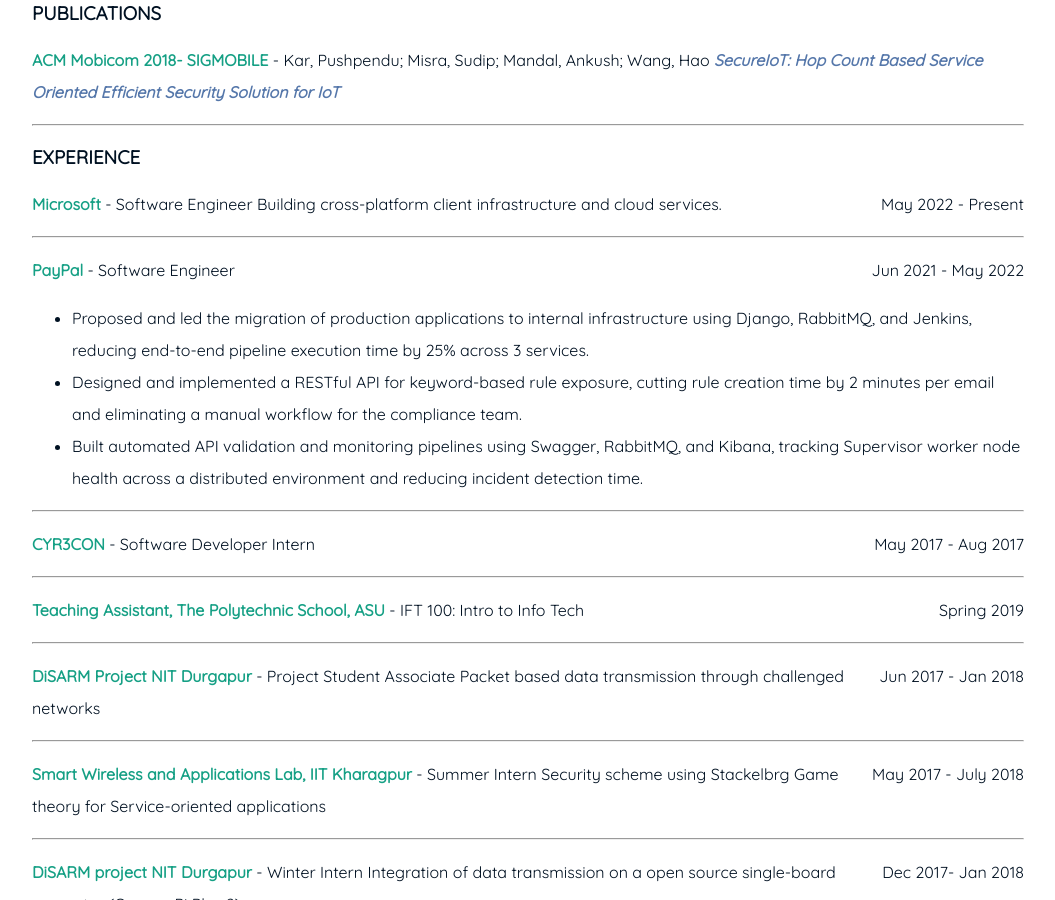
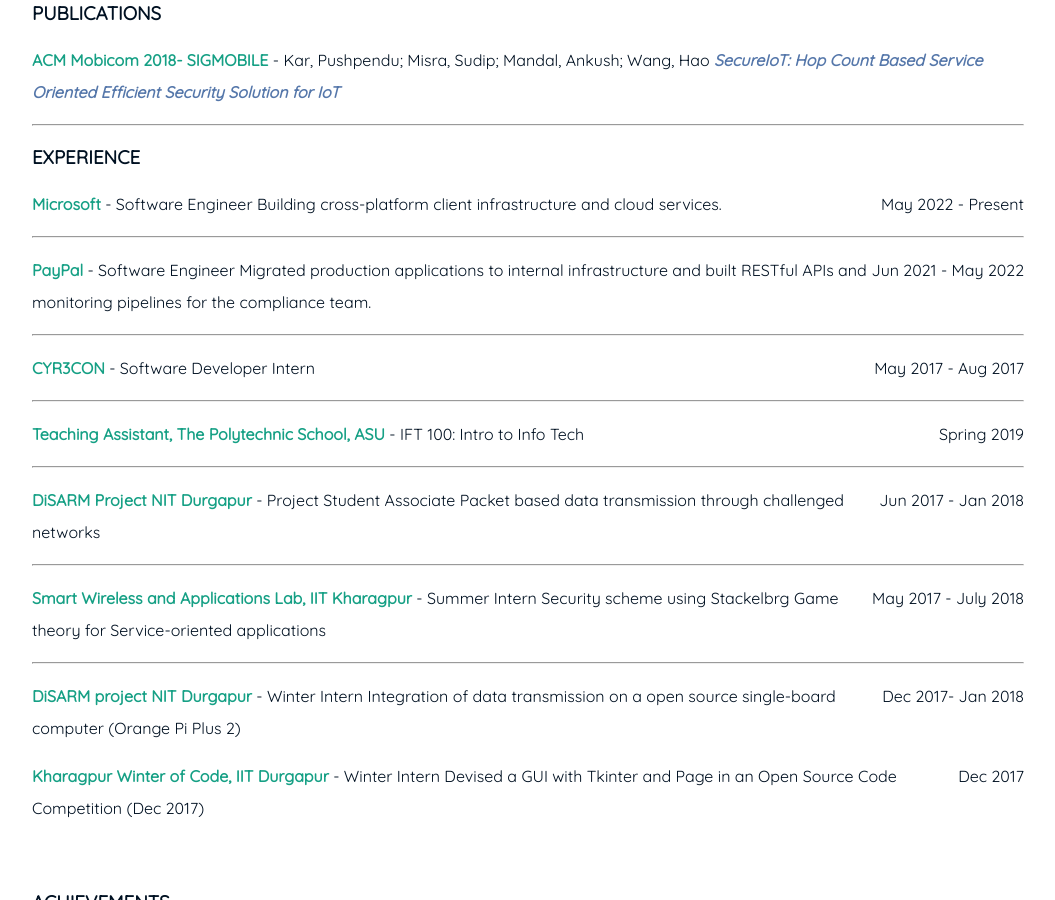
Before and after one commit to Ankush1529/Ankush1529.github.io, a Jekyll site: the page built from index.md, in a window 1280 px wide and 900 px high, scrolled down 1291 px. Shown: the whole window, without its empty margins (112-1167 px from the left). Built offline with Jekyll 4.4.1, drawn with Linux system fonts in a browser that asks for light colours.

Commit message:
Condense PayPal experience to a single line
Match the one-line style of the other experience entries.

Co-Authored-By: Claude Opus 4.8 (1M context) <noreply@anthropic.com>

```diff
--- a/index.md
+++ b/index.md
@@ -60,9 +60,7 @@ Building cross-platform client infrastructure and cloud services.
 <hr>
 
 **PayPal** - Software Engineer <span style="float: right; ">Jun 2021 - May 2022</span>
-- Proposed and led the migration of production applications to internal infrastructure using Django, RabbitMQ, and Jenkins, reducing end-to-end pipeline execution time by 25% across 3 services.
-- Designed and implemented a RESTful API for keyword-based rule exposure, cutting rule creation time by 2 minutes per email and eliminating a manual workflow for the compliance team.
-- Built automated API validation and monitoring pipelines using Swagger, RabbitMQ, and Kibana, tracking Supervisor worker node health across a distributed environment and reducing incident detection time.
+Migrated production applications to internal infrastructure and built RESTful APIs and monitoring pipelines for the compliance team.
 <hr>
 
 **CYR3CON** - Software Developer Intern <span style="float: right; ">May 2017 - Aug 2017</span>
```
